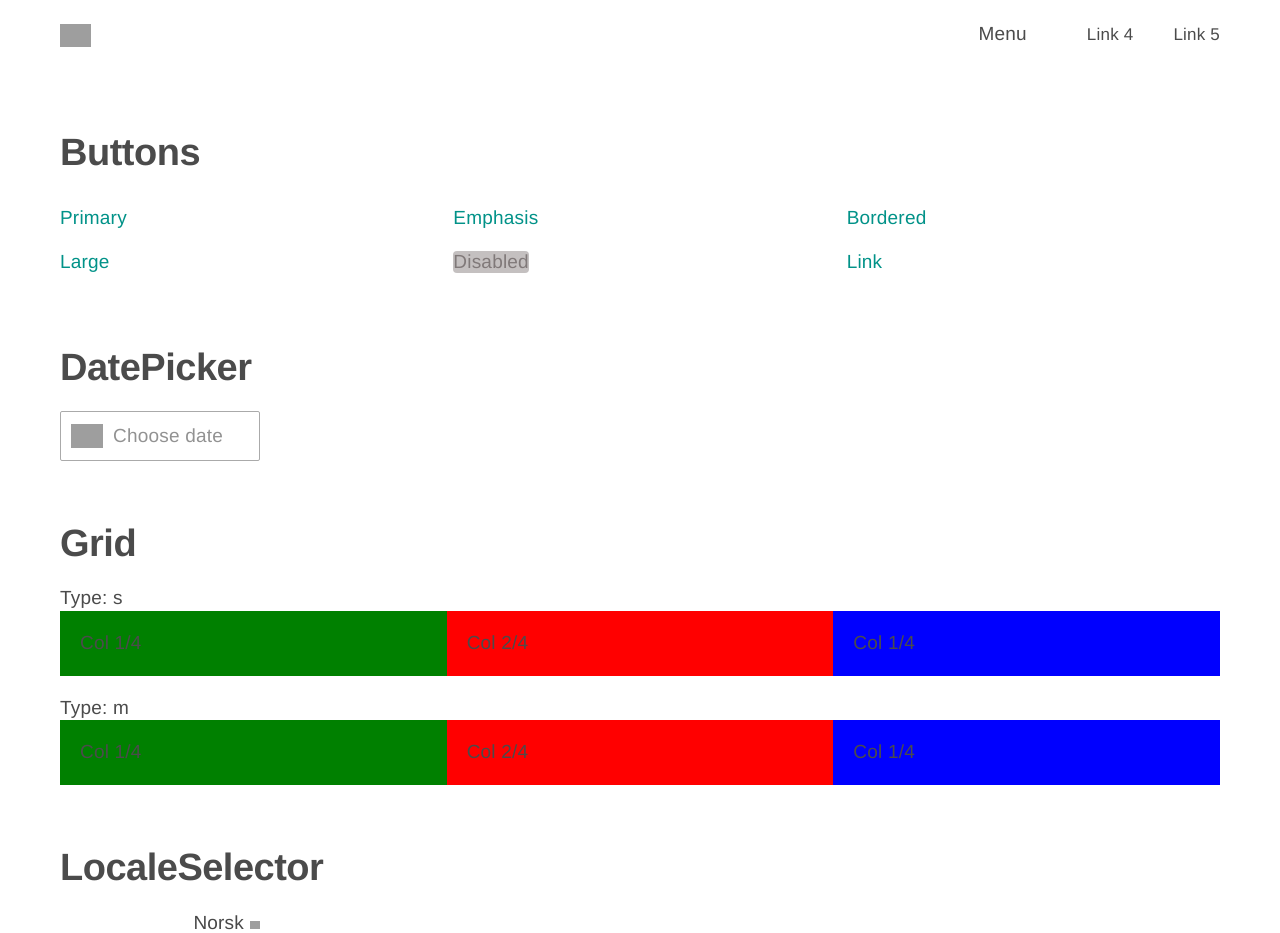
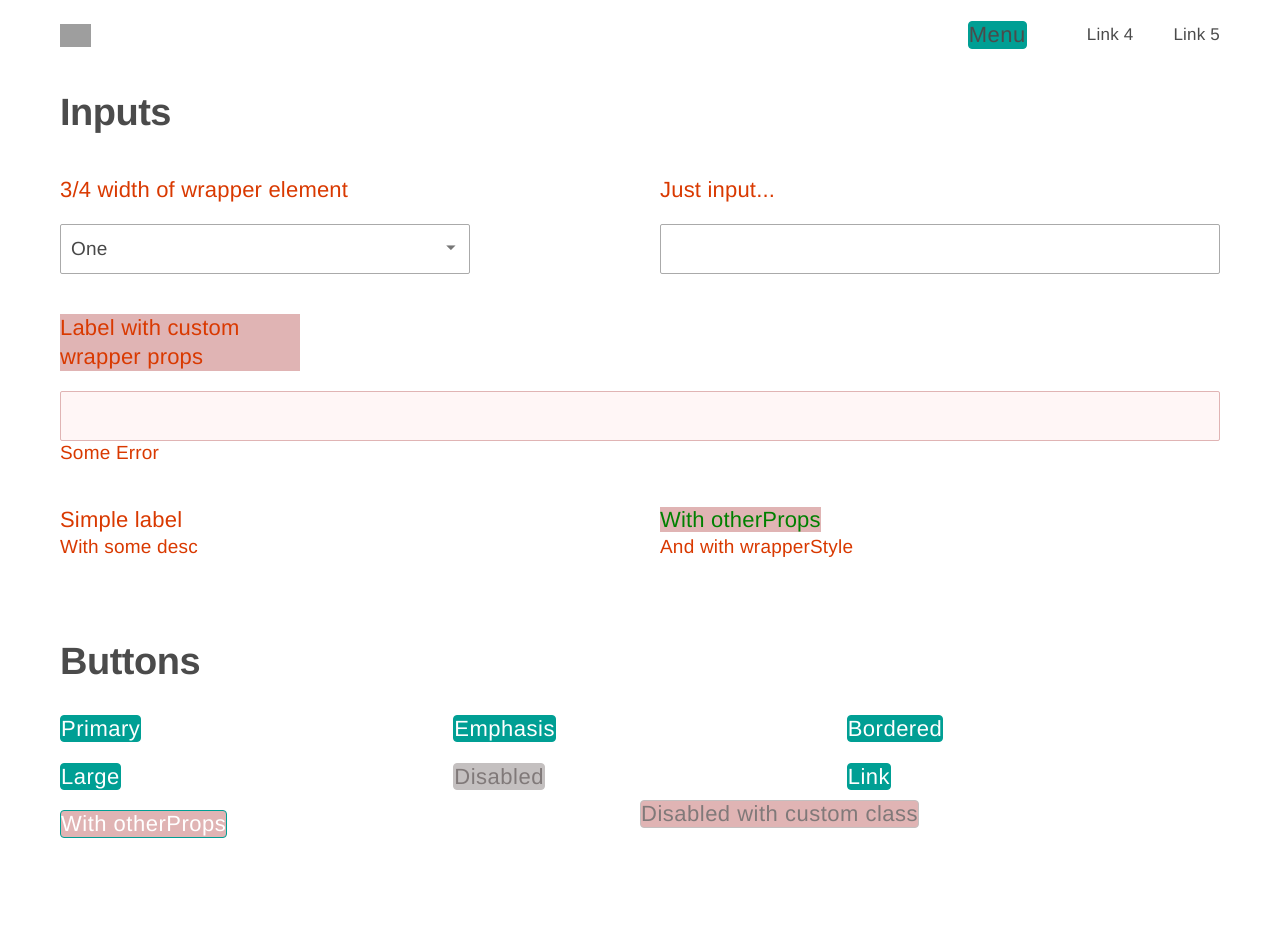
Before and after one commit to bigsackch/ui-components, a Next.js app: page / in a window 1280 px wide. Shown: the top 933 px of the page. Built offline with nearby package versions, Linux system fonts and the light colour scheme; grey boxes are pictures that could not be loaded; a web font is replaced by a local one.

Commit message:
Extended components props

```diff
--- a/pages/index.js
+++ b/pages/index.js
@@ -8,8 +8,46 @@ import { Header, HeaderButtonMenu, HeaderLink, ModalMenuLink } from '../src/Head
 import { LocaleSelectorWithState } from '../src/LocaleSelector';
 import { MainContent } from '../src/MainContent';
 import { SPACING } from '../src/constants';
+import { Select, TextInput, Label } from '../src/FormComponents';
 
 const XL = 60;
+
+function FormsDemo() {
+  return(
+      <div>
+        <h1>Inputs</h1>
+        <Grid>
+          <Col>
+            <Select onChange={(v) => {console.log("Selected: ", v)}}
+                    label="3/4 width of wrapper element"
+                    wrapperStyle={{width: "75%"}}>
+              <option value="1">One</option>
+              <option value="2">Two</option>
+            </Select>
+          </Col>
+          <Col>
+            <TextInput onChange={(v) => {console.log("Printed: ", v)}}
+                       label="Just input..." />
+          </Col>
+        </Grid>
+        <Label label="Label with custom wrapper props" wrapperClass="mrgl" wrapperStyle={{width: "20%"}}/>
+        <TextInput onChange={(v) => {console.log("Printed: ", v)}}
+                   errorMessage="Some Error" hasError />
+        <Grid>
+          <Col>
+            <Label label="Simple label" description="With some desc" />
+          </Col>
+          <Col>
+            <Label label="With otherProps"
+                   style={{color: "green"}}
+                   wrapperStyle={{color: "blue"}}
+                   className="mrgl"
+                   description="And with wrapperStyle"/>
+          </Col>
+        </Grid>
+      </div>
+  );
+}
 
 function ButtonsDemo() {
   const { L, S } = SPACING;
@@ -68,13 +106,31 @@ function ButtonsDemo() {
             </div>
           </Col>
           <Col>
-            <div style={{ margin: S }}>
             <Button
               btnStyle="link"
               btnSize="m"
+              style={{ margin: S }}
               onClick={() => { console.log("Click!") }}
             >Link</Button>
-            </div>
+          </Col>
+        </Grid>
+        <Grid>
+          <Col>
+            <Button
+               btnStyle="primary"
+               btnSize="m"
+               className="mrgl"
+               style={{margin: S}}
+               onClick={() => { console.log("Click!") }}>With otherProps</Button>
+          </Col>
+          <Col>
+            <Button
+               disabled
+               btnStyle="primary"
+               btnSize="l"
+               className="mrgl"
+               onClick={() => { console.log("Click!") }}
+            >Disabled with custom class</Button>
           </Col>
         </Grid>
       </div>
@@ -157,19 +213,31 @@ class DatePickerDemo extends React.Component {
     const { selectedDate, showDatePicker } = this.state;
 
     return (
-      <div style={{ marginTop: XL }}>
+      <div style={{ marginTop: XL, display: "flex" }}>
+        <div>
           <h1>DatePicker</h1>
-        <div style={{ width: 200, margin: SPACING.M }}>
-          <DateSelectButton date={selectedDate} locale='en' onClick={this.toggleShowDatePicker}/>
-        </div>
+          <DateSelectButton date={selectedDate}
+                            locale='en'
+                            wrapperStyle={{ width: 200, margin: SPACING.M }}
+                            onClick={this.toggleShowDatePicker}/>
           {showDatePicker ? (
             <DatePickerWithData
               onClose={this.toggleShowDatePicker}
               onDateClick={date => {
+                console.log("Selected Date: ", date);
                 this.setState({ selectedDate: date, showDatePicker: false });
               }}
             />
             ) : null}
+        </div>
+        <div>
+          <h1>Just DateSelect button</h1>
+          <DateSelectButton date={selectedDate}
+                            locale='en'
+                            placeholder="With placeholder"
+                            wrapperStyle={{ width: 200, margin: SPACING.M }}
+                            onClick={() => { console.log("DateSelect button clicked") }}/>
+        </div>
       </div>
   )
   }
@@ -180,6 +248,7 @@ export default () => (
   <div>
     <HeaderDemo />
     <MainContent>
+      <FormsDemo />
       <ButtonsDemo />
       <DatePickerDemo />
       <GridDemo />
@@ -188,6 +257,7 @@ export default () => (
     { /* language=CSS */ }
     <style jsx global>
       {`
+        .mrgl {background-color: #e0b4b4 !important}
         @font-face {
           font-display: swap;
           font-family: 'Brandon Grotesque';
--- a/src/Buttons.js
+++ b/src/Buttons.js
@@ -158,7 +158,9 @@ type ButtonProps = {
   children: React.Node,
   disabled?: boolean,
   onClick: (event: SyntheticEvent<HTMLButtonElement>) => void,
+  className?: string,
   style?: Object,
+  otherProps?: Object,
 }
 
 export function Button({
@@ -168,7 +170,8 @@ export function Button({
   children,
   disabled,
   onClick,
-  style,
+  className,
+  ...otherProps
 }: ButtonProps) {
   const sizeCss = sizeStyle(btnSize);
   const styleCss = styleStyle(btnStyle);
@@ -176,10 +179,10 @@ export function Button({
   return (
     <button
       disabled={disabled}
-      className={disabled ? "disabled" : null}
+      className={(disabled ? "disabled " : "") + (className || "")}
       onClick={event => onClick(event)}
-      style={style}
       type="button"
+      {...otherProps}
     >
       {children}
       <style jsx>{sizeCss}</style>
--- a/src/DateSelectButton.js
+++ b/src/DateSelectButton.js
@@ -11,6 +11,9 @@ type EventDateButtonProps = {
   label?: string,
   locale: string,
   onClick: Function,
+  wrapperClass?: string,
+  wrapperStyle?: Object,
+  placeholder?: string,
 }
 
 const i18n = {
@@ -24,13 +27,13 @@ const i18n = {
   }
 };
 
-export function DateSelectButton({ date, label, locale, onClick }: EventDateButtonProps) {
+export function DateSelectButton({ date, label, locale, onClick, wrapperClass, wrapperStyle, placeholder }: EventDateButtonProps) {
   const text = i18n[locale];
 
   dateformat.masks.shortDate = text.shortDateFormatMask;
 
   return (
-    <div>
+    <div classname={wrapperClass} style={wrapperStyle}>
       <label className="strong">
         {label}
         <button onClick={onClick} type="button">
@@ -41,7 +44,7 @@ export function DateSelectButton({ date, label, locale, onClick }: EventDateButt
             </span>
           ) : (
             <span className="choose-date">
-              {text.chooseDate}
+              {placeholder || text.chooseDate}
             </span>
           )}
         </button>
--- a/src/FormComponents.js
+++ b/src/FormComponents.js
@@ -6,13 +6,17 @@ type LabelProps = {
   htmlFor: string,
   description?: string,
   label?: string,
+  wrapperClass?: string,
+  wrapperStyle?: Object,
+  style?: Object,
+  className?: string,
 }
 
-export function Label({ description, htmlFor, label }: LabelProps) {
+export function Label({ description, htmlFor, label, wrapperClass, wrapperStyle, style, className }: LabelProps) {
   return (
-    <div className="mod">
+    <div className={'mod ' + (wrapperClass || '')} style={wrapperStyle}>
       {label ? (
-        <label htmlFor={htmlFor}>
+        <label htmlFor={htmlFor} style={style} className={className}>
           {label}
         </label>
       ) : null}
@@ -30,9 +34,15 @@ export function Label({ description, htmlFor, label }: LabelProps) {
   );
 }
 
-function ErrorMessage({ children }: { children: React.Node }) {
+type ErrorMessageProps = {
+  children: React.Node,
+  style?: Object,
+  className?: string,
+}
+
+export function ErrorMessage({ children, style, className }: ErrorMessageProps) {
   return (
-    <div className="mts">
+    <div className={"mts " + (className || '')} style={style}>
       {children}
       { /* language=CSS */ }
       <style jsx>{`
@@ -75,6 +85,8 @@ type SelectProps = {
   label?: string,
   onChange: string => void,
   otherProps?: Object,
+  wrapperStyle?: Object,
+  wrapperClass?: string,
   value: string,
 }
 
@@ -87,10 +99,12 @@ export function Select({
   label,
   onChange,
   value,
+  wrapperStyle,
+  wrapperClass,
   ...otherProps
 }: SelectProps) {
   return (
-    <div>
+    <div style={wrapperStyle} className={wrapperClass}>
       {label || description ? <Label htmlFor={id} description={description} label={label} /> : null}
       <div className="mod">
         <div className="select">
@@ -197,29 +211,25 @@ type TextInputProps = {
   label?: string,
   onChange: string => void,
   otherProps?: Object,
+  wrapperStyle?: Object,
+  wrapperClass?: string,
   value: string,
 }
 
 export function TextInput({
   description,
-  errorMessage,
-  hasError,
   id,
   label,
-  onChange,
-  value,
+  wrapperStyle,
+  wrapperClass,
   ...otherProps
 }: TextInputProps) {
   return (
-    <div>
+    <div style={wrapperStyle} className={wrapperClass}>
       {label || description ? <Label htmlFor={id} description={description} label={label} /> : null}
       <FormInput
-        errorMessage={errorMessage}
-        hasError={hasError}
         id={id}
-        onChange={onChange}
         type="text"
-        value={value}
         {...otherProps}
       />
     </div>
@@ -228,24 +238,18 @@ export function TextInput({
 
 export function EmailInput({
   description,
-errorMessage,
-hasError,
   id,
   label,
-onChange,
-value,
+  wrapperStyle,
+  wrapperClass,
   ...otherProps
 }: TextInputProps) {
   return (
-    <div>
+    <div style={wrapperStyle} className={wrapperClass}>
       {label || description ? <Label htmlFor={id} description={description} label={label} /> : null}
       <FormInput
-        errorMessage={errorMessage}
-        hasError={hasError}
         id={id}
-        onChange={onChange}
         type="email"
-        value={value}
         {...otherProps}
       />
     </div>
@@ -254,24 +258,18 @@ value,
 
 export function TelInput({
   description,
-errorMessage,
-hasError,
   id,
   label,
-onChange,
-value,
+  wrapperStyle,
+  wrapperClass,
   ...otherProps
 }: TextInputProps) {
   return (
-    <div>
+    <div style={wrapperStyle} className={wrapperClass}>
       {label || description ? <Label htmlFor={id} description={description} label={label} /> : null}
       <FormInput
-        errorMessage={errorMessage}
-        hasError={hasError}
         id={id}
-        onChange={onChange}
         type="tel"
-        value={value}
         {...otherProps}
       />
     </div>
@@ -280,28 +278,22 @@ value,
 
 export function NumberInput({
   description,
-  errorMessage,
-  hasError,
   id,
   label,
   max,
   min,
-  onChange,
-  value,
+  wrapperStyle,
+  wrapperClass,
   ...otherProps
 }: { ...TextInputProps, min?: number, max?: number }) {
   return (
-    <div>
+    <div style={wrapperStyle} className={wrapperClass}>
       {label || description ? <Label htmlFor={id} description={description} label={label} /> : null}
       <FormInput
-        errorMessage={errorMessage}
-        hasError={hasError}
         id={id}
         max={max}
         min={min}
-        onChange={onChange}
         type="number"
-        value={value}
         {...otherProps}
       />
     </div>
@@ -318,12 +310,14 @@ export function Textarea({
   rows,
   value,
   inputComponent,
+  wrapperStyle,
+  wrapperClass,
   ...otherProps
 }: { ...TextInputProps, rows?: number, inputComponent?: string }) {
   let InputComponent = inputComponent;
 
   return (
-    <div>
+    <div style={wrapperStyle} className={wrapperClass}>
       {label || description ? <Label htmlFor={id} description={description} label={label} /> : null}
       <div className="mod">
         <InputComponent
--- a/src/Grid.js
+++ b/src/Grid.js
@@ -5,11 +5,12 @@ type ColProps = {
   children?: React.Node,
   flex?: number | string,
   style?: Object,
+  className?: string,
 }
 
-export function Col({ children, flex, style }: ColProps) {
+export function Col({ children, flex, style, className }: ColProps) {
   return (
-    <div style={style}>
+    <div style={style} className={className}>
       {children}
       { /* language=CSS */ }
       <style jsx>
@@ -26,7 +27,6 @@ export function Col({ children, flex, style }: ColProps) {
 Col.defaultProps = {
   children: null,
   flex: 1,
-  style: {},
 };
 
 export function ColRight({ children }: { children: React.Node }) {
@@ -88,17 +88,16 @@ ColWidths.defaultProps = {
 
 type GridProps = {
   children?: React.Node,
-  id?: string,
   type?: 'xs' | 's' | 'm' | 'l',
   wrap?: 'nowrap' | 'wrap' | 'wrap-reverse',
-  style?: Object,
+  className?: string,
+  otherProps?: Object,
 }
 
-export function Grid({
-  children, id, type, wrap, style
-}: GridProps) {
+export function Grid({children, type, wrap, className, ...otherProps}: GridProps) {
+  const classes = type + " " + (className || "")
   return (
-    <div className={type} id={id} style={style}>
+    <div className={classes} {...otherProps}>
       {children}
       { /* language=CSS */ }
       <style jsx>
```
Lines whose indentation alone changed are shown as unchanged.
